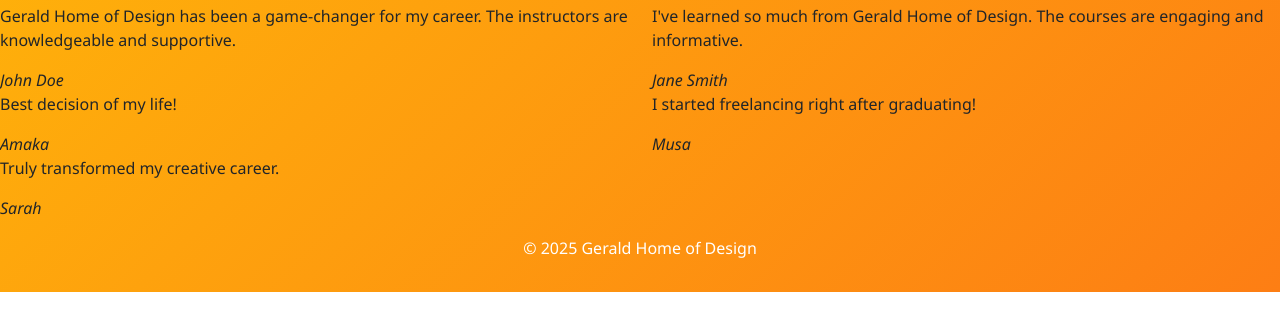
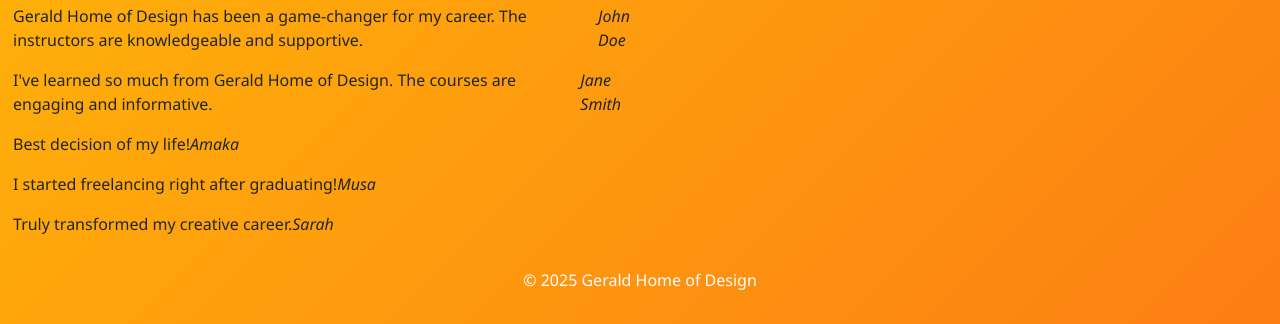
Before and after one commit to adedejiisa/Gerald, a plain HTML site: page about.html in a window 1280 px wide. Shown: the part 562-886 px from the top of the page. Before the commit the page ends 854 px from the top, so only its background shows below. Drawn offline with nearby package versions, Linux system fonts and the light colour scheme.

Commit message:
Update about.html

```diff
--- a/about.html
+++ b/about.html
@@ -41,6 +41,10 @@
         background: linear-gradient(135deg, var(--bs-teal), var(--bs-success) );
         color: var(--bs-orange);
       }
+        .testimonial{
+            margin-left:1%;
+            display:flex;
+        }
        @media(min-width:768px){
        .collapse{
         display: flex;
```
